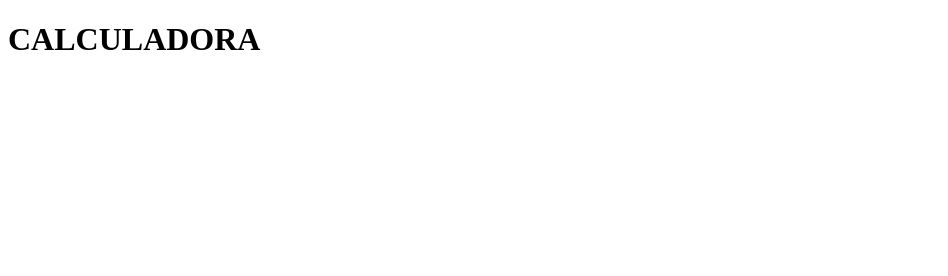
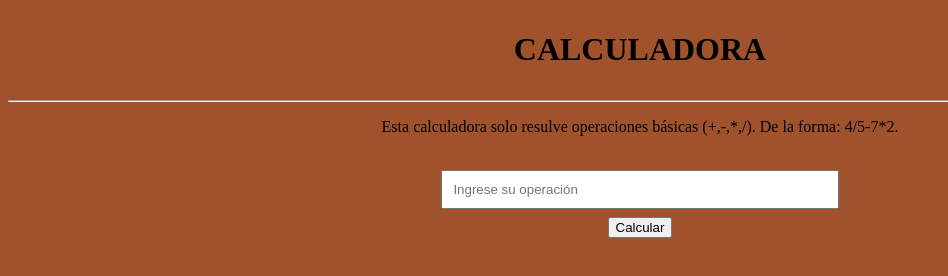
Before and after one commit to NatoVacaCharles/Calculadora-CGI-Perl, a plain HTML site: page index.html in a window 1280 px wide. Shown: the whole page, without its empty margins (0-948 px from the left). Drawn offline with Linux system fonts and the light colour scheme.

Commit message:
Se agrega el body del index y el css

```diff
--- a/css/estilos.css
+++ b/css/estilos.css
@@ -2,3 +2,24 @@ h1{
     text-align: center;
     padding: 10px;
 }
+body{
+    text-align: center;
+    background-color: sienna;
+}
+form{
+    align-items: center;
+    display: flex;
+    padding:10px;
+    flex-direction: column;
+}
+input{
+    width: 30%;
+    padding: 10px;
+    margin: 8px
+}
+button{
+    cursor: pointer;
+}
+button:hover{
+    transform: scale(1.2);
+}
--- a/index.html
+++ b/index.html
@@ -3,9 +3,18 @@
 <head>
     <meta charset="UTF-8">
     <meta name="viewport" content="width=device-width, initial-scale=1.0">
+    <link rel="stylesheet" type="text/css" href="css/estilos.css">
     <title>Calculadora</title>
 </head>
 <body>
     <h1>CALCULADORA</h1>
+    <hr>
+    <p>Esta calculadora solo resulve operaciones básicas
+       (+,-,*,/). De la forma: 4/5-7*2.
+    </p>
+    <form action="cgi-bin/calculadora.pl" method="post">
+        <input type="text" name="calcular" placeholder="Ingrese su operación">
+        <button type="submit">Calcular</button>
+    </form>
 </body>
 </html>
```
